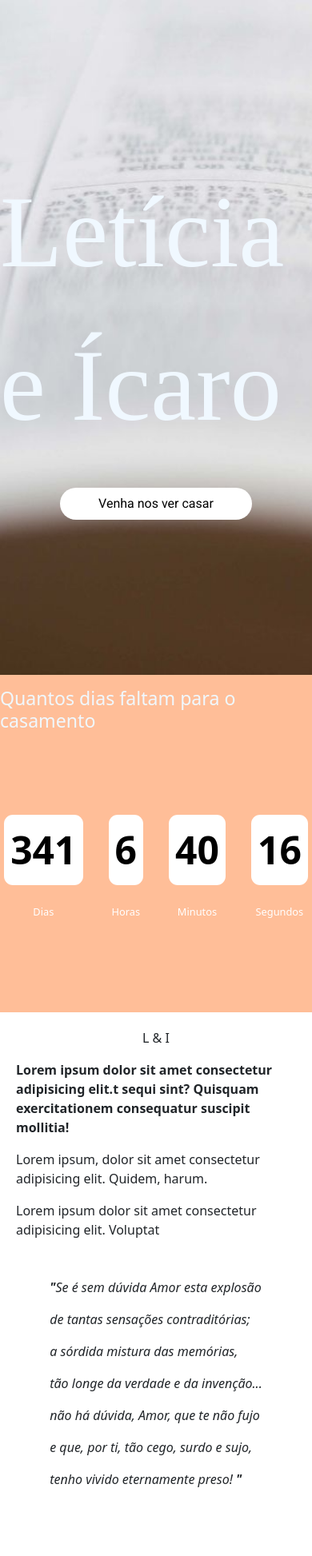
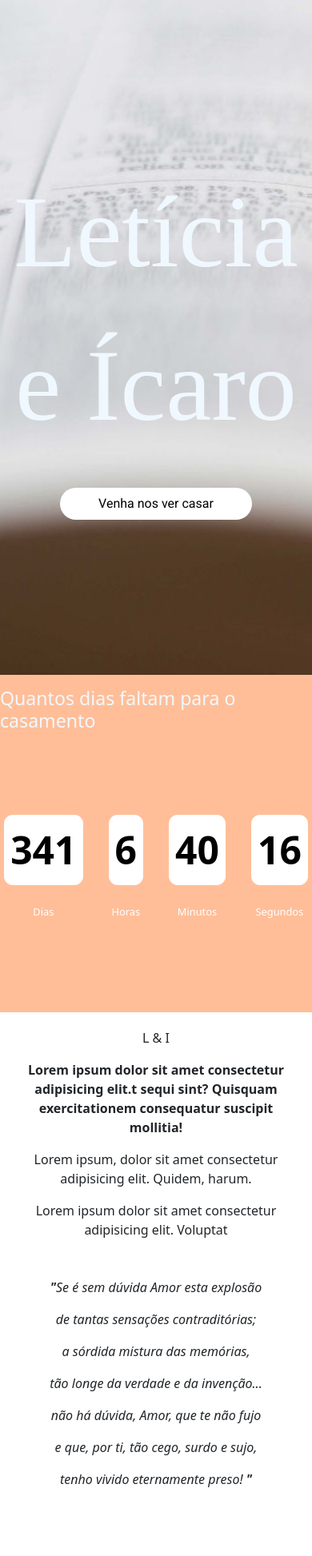
Before and after one commit to PZicaro/casamento, a React (Vite) app: page / in a window 390 px wide. Shown: the top 1946 px of the page at 80% size. Built offline with nearby package versions, Linux system fonts and the light colour scheme; no server answers; the database is empty; a web font is replaced by a local one.

Commit message:
fix: responsive

```diff
--- a/src/App.css
+++ b/src/App.css
@@ -68,6 +68,10 @@ body {
   margin: 2rem 0 4rem 0;
   font-style: italic;
   align-items: center;
+  text-align: center;
+}
+p{
+  text-align: center;
 }
 
 .search {
--- a/src/Styles/noivos.style.ts
+++ b/src/Styles/noivos.style.ts
@@ -6,5 +6,6 @@ export const NamesNoivos = styled.div`
     font-style: normal;
     color: aliceblue;
     font-size: 8em;
+    text-align: center;
 
 `
```
